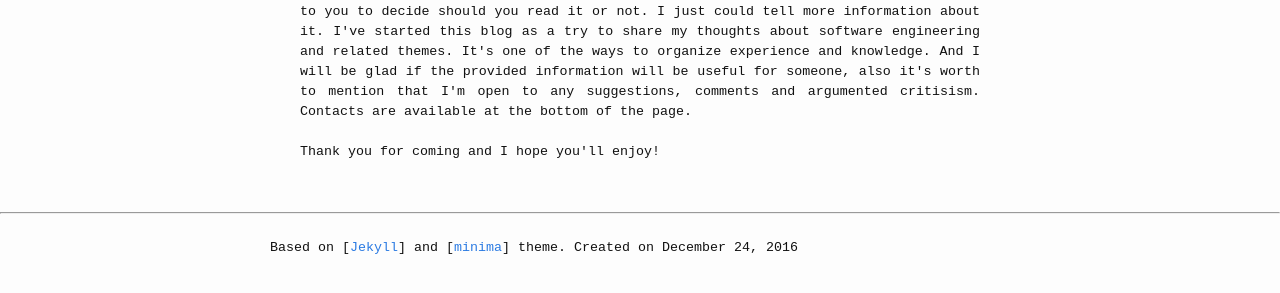
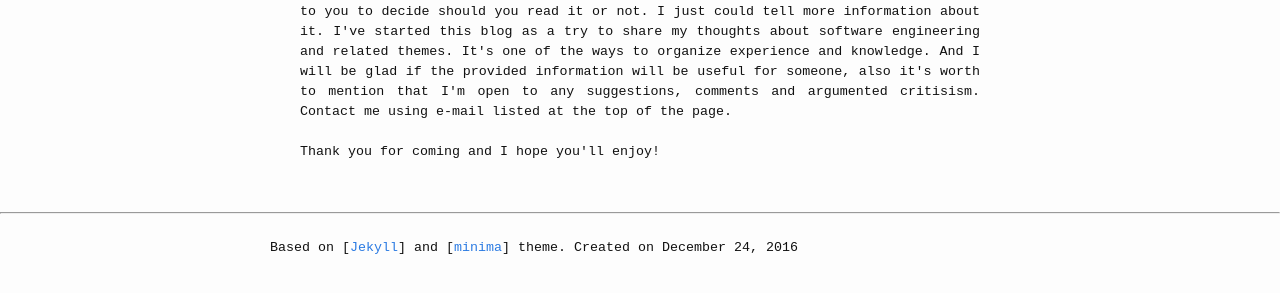
Before and after one commit to skyylex/skyylex.github.io, a Jekyll site: the page built from index.md, in a window 1280 px wide. Shown: the part 254-547 px from the top of the page. Built offline with Jekyll 4.4.1, drawn with Linux system fonts in a browser that asks for light colours; some of the changed text lies outside the part shown.

Commit message:
Text fixes for home page

```diff
--- a/_layouts/home.html
+++ b/_layouts/home.html
@@ -3,12 +3,12 @@ layout: default
 ---
 
 <div width="100%">
-  <div class="wrapper" style="text-align: justify; font-family: monospace; font-size: 13.3333px;">
+  <div class="wrapper context_text">
       <div style="font-weight: bold;"> Welcome to my blog! </div>
       </br>
-      <div> My name is Yury Lapitsky and I'm a software engineer at HiQo Solutions. [<a style="text-decoration: underline; white-space: pre; font-family: monospace; font-size: 13.3333px;" href="/about">about</a>] section contains more information related to my biography, hobbies and etc, in case you are interested in it. </div>
+      <div> My name is Yury Lapitsky and I'm a software engineer at HiQo Solutions. [<a style="text-decoration: underline;" href="/about">about</a>] section contains more information related to my biography, hobbies and etc, in case you are interested in it. </div>
       </br>
-      <div> Probably you want to understand why do you need to read this blog? Actually, it's up to you to decide should you read it or not. I just could tell more information about it. I've started this blog as a try to share my thoughts about software engineering and related themes. It's one of the ways to organize experience and knowledge. And I will be glad if the provided information will be useful for someone, also it's worth to mention that I'm open to any suggestions, comments and argumented critisism. Contacts are available at the bottom of the page. </div>
+      <div> Probably you want to understand why do you need to read this blog? Actually, it's up to you to decide should you read it or not. I just could tell more information about it. I've started this blog as a try to share my thoughts about software engineering and related themes. It's one of the ways to organize experience and knowledge. And I will be glad if the provided information will be useful for someone, also it's worth to mention that I'm open to any suggestions, comments and argumented critisism. Contact me using e-mail listed at the top of the page. </div>
 
       </br>
       <div> Thank you for coming and I hope you'll enjoy! </div>
```
Also changed, not shown: 2 other files.
